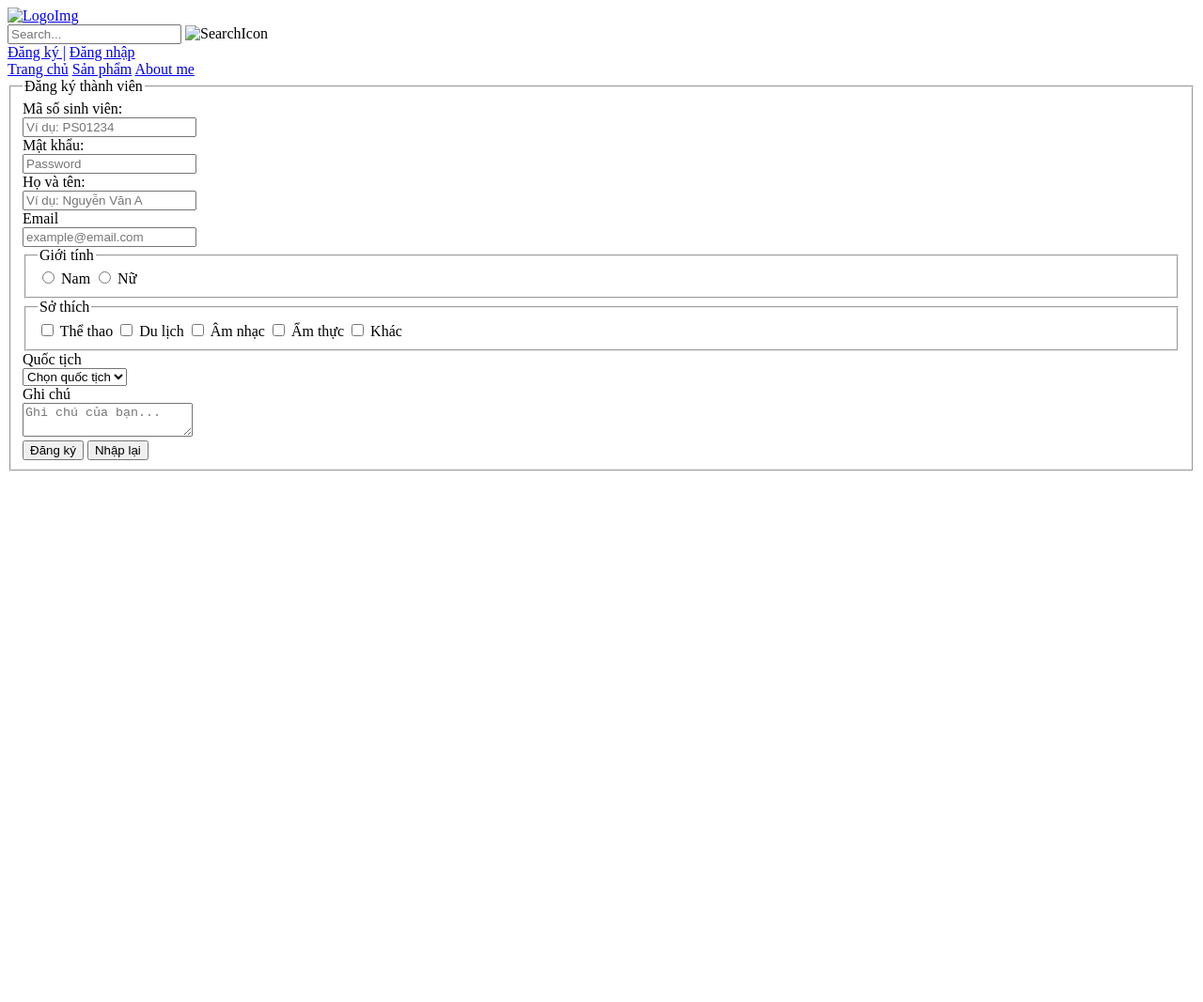
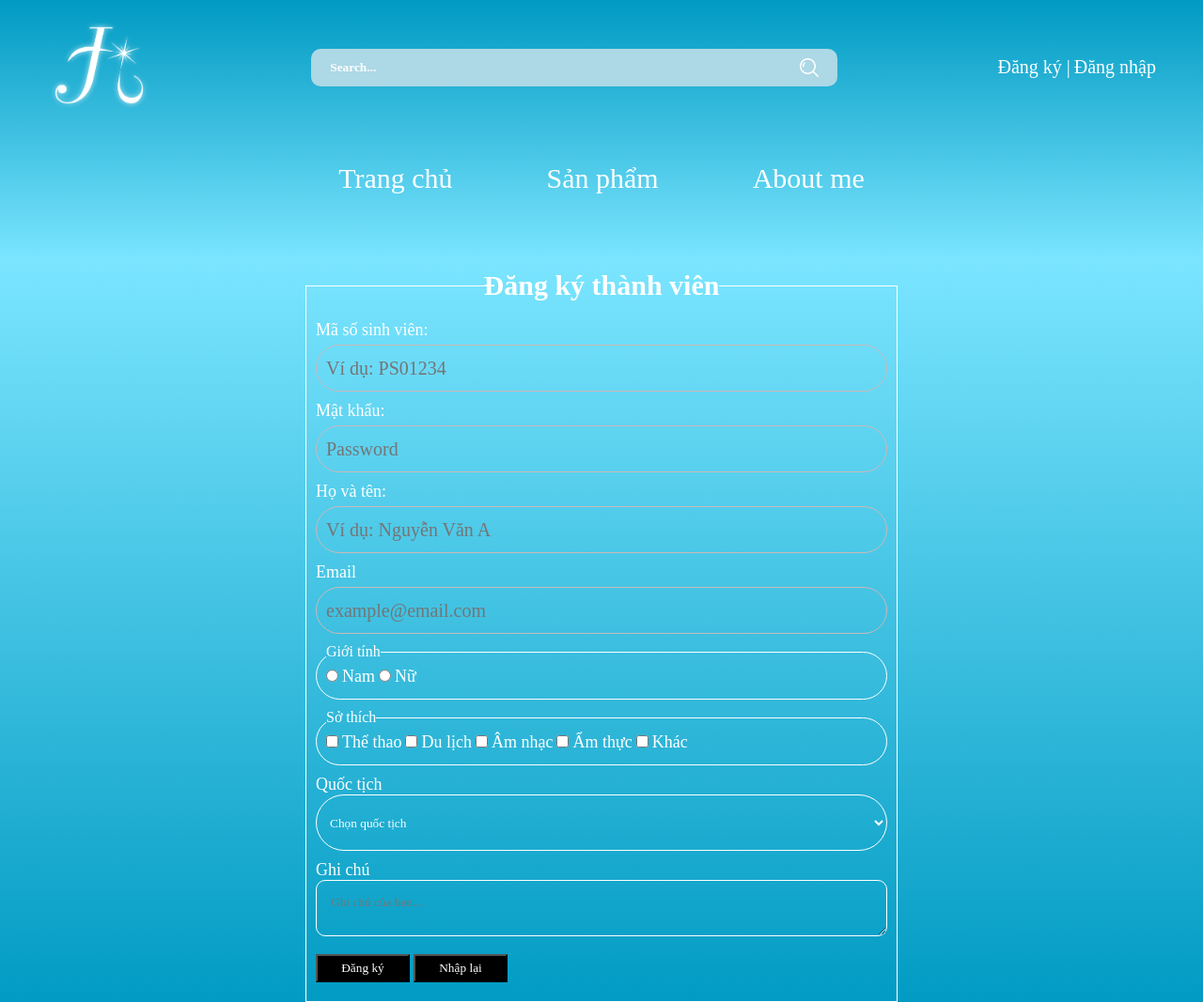
Before and after one commit to KizukoHeiwa/hthuy7605-FPT-WEB1013, a plain HTML site: page dangKy.html in a window 1280 px wide. Shown: the whole page at 94% size. Before the commit the page ends 800 px from the top, so only its background shows below. Drawn offline with Linux system fonts and the light colour scheme; the site is published under a folder, as on GitHub Pages, so addresses that start at the root find nothing; a web font is replaced by a local one.

Commit message:
Update dangKy.html

```diff
--- a/dangKy.html
+++ b/dangKy.html
@@ -7,19 +7,19 @@
     <link rel="preconnect" href="https://fonts.googleapis.com">
     <link rel="preconnect" href="https://fonts.gstatic.com" crossorigin>
     <link href="https://fonts.googleapis.com/css2?family=Montagu+Slab:opsz,wght@16..144,100..700&display=swap" rel="stylesheet">
-    <link rel="stylesheet" href="/css/style.css">
-    <link rel="stylesheet" href="/css/login2.css">
+    <link rel="stylesheet" href="css/style.css">
+    <link rel="stylesheet" href="css/login2.css">
 </head>
 <body>
     <nav>
         <div class="navTop">
             <div class="navItem">
-                <a href="index.html"><img src="/img/logo.png" alt="LogoImg" width="111" height="99,9"></a>
+                <a href="index.html"><img src="img/logo.png" alt="LogoImg" width="111" height="99,9"></a>
             </div>
             <div class="navItem">
                 <div class="search">
                     <input type="text" placeholder="Search..." class="searchInput" id="">
-                    <img src="/img/search.png" width="20" height="20" alt="SearchIcon" class="searchIcon">
+                    <img src="img/search.png" width="20" height="20" alt="SearchIcon" class="searchIcon">
                 </div>
             </div>
             <!-- <div class="navItem">
```
